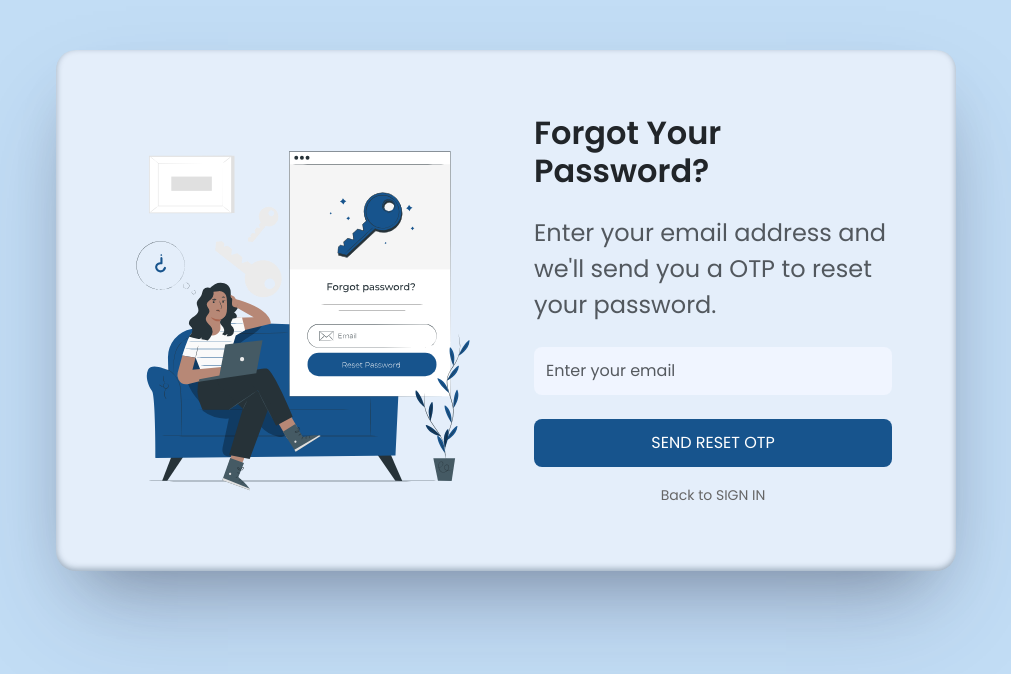
After one commit to debjyoti71/InvenHub, a Flask app: page /forget-password in a window 1280 px wide. The commit adds this page. Shown: the top 674 px of the page, without its empty margins (134-1145 px from the left). Run offline with Flask 3, Linux system fonts and the light colour scheme; some libraries are stand-ins or nearby versions.

Commit message:
new things

```diff
--- a/app.py
+++ b/app.py
@@ -7,6 +7,7 @@ from flask_mail import Mail, Message
 import random
 from dotenv import load_dotenv
 import os
+import time
 from config import Config  # Import your Config class
 from models import db, User, Store, Product, UserStore, Category, Transaction ,TransactionItem
 import csv
@@ -134,6 +135,7 @@ def signup():
 
     return render_template('signup.html')
 
+# Send OTP to User Email
 @app.route('/send_otp', methods=['GET', 'POST'])
 def send_otp():
     user_data = session.get('temp_user')
@@ -152,16 +154,13 @@ def send_otp():
         sender=app.config['MAIL_USERNAME'],
         recipients=[email]
     )
-    # Render HTML Template
-    msg.html = render_template(
-        'otpMail_template.html',
-        otp=otp  # Pass the dynamic OTP value to the template
-    )
+    msg.html = render_template('otpMail_template.html', otp=otp)
 
     mail.send(msg)
 
     return redirect(url_for('verify_otp'))
 
+# Verify OTP
 @app.route('/verify_otp', methods=['GET', 'POST'])
 def verify_otp():
     if request.method == 'POST':
@@ -200,7 +199,7 @@ def verify_otp():
 
     return render_template('otp_verification.html')
 
-# Handle login form submission
+# Login Route
 @app.route('/login', methods=['GET', 'POST'])
 def login():
     if request.method == 'POST':
@@ -231,6 +230,108 @@ def login():
             return 'Email does not exist.'
 
     return render_template('login.html')
+
+# Forgot Password Route - Request OTP
+@app.route('/forget-password', methods=['GET', 'POST'])
+def forget_password():
+    if request.method == 'GET':
+        return render_template('forget_password.html')  # Form to input email
+
+    if request.method == 'POST':
+        email = request.form['email']
+        user = User.query.filter_by(email=email).first()
+
+        if not user:
+            flash('Email not found in our records.', 'danger')
+            return redirect(url_for('forget_password'))
+
+        otp = random.randint(100000, 999999)
+        session['otp'] = otp  # Store OTP in session
+        session['email'] = email  # Store email for verification
+        session['otp_timestamp'] = time.time()  # Store OTP timestamp to handle expiration
+
+        # Send OTP to user's email
+        msg = Message(
+            'Your One-Time Password (OTP)',
+            sender=app.config['MAIL_USERNAME'],
+            recipients=[email]
+        )
+        msg.html = render_template('otpMail_template.html', otp=otp)
+
+        try:
+            mail.send(msg)
+            flash('OTP sent to your email.', 'success')
+        except Exception:
+            flash('Failed to send OTP. Please try again.', 'danger')
+            return redirect(url_for('forget_password'))
+
+        return redirect(url_for('fpverify_otp'))
+
+
+# Step 2: Verify OTP for Password Reset
+@app.route('/forget-password-verify-otp', methods=['GET', 'POST'])
+def fpverify_otp():
+    if request.method == 'GET':
+        return render_template('otp_verification.html')  # Form to input OTP
+
+    if request.method == 'POST':
+        entered_otp = request.form['otp']
+        stored_otp = session.get('otp')
+        email = session.get('email')
+        otp_timestamp = session.get('otp_timestamp')
+
+        if not stored_otp or not email or not otp_timestamp:
+            flash('Session expired or invalid.', 'danger')
+            return redirect(url_for('forget_password'))
+
+        # Check if OTP expired (e.g., after 10 minutes)
+        if time.time() - otp_timestamp > 600:  # 10 minutes
+            flash('OTP expired. Please request a new one.', 'danger')
+            session.pop('otp', None)
+            session.pop('otp_timestamp', None)
+            return redirect(url_for('forget_password'))
+
+        if str(entered_otp) == str(stored_otp):
+            session.pop('otp', None)  # Remove OTP after verification
+            flash('OTP verified successfully.', 'success')
+            return redirect(url_for('reset_password'))
+
+        flash('Invalid OTP. Please try again.', 'danger')
+        return redirect(url_for('fpverify_otp'))
+
+
+# Step 3: Reset Password
+@app.route('/forget-password-reset-password', methods=['GET', 'POST'])
+def reset_password():
+    if request.method == 'GET':
+        return render_template('forget-password-reset_password.html')  # Form to input new password
+
+    if request.method == 'POST':
+        new_password = request.form['password']
+        email = session.get('email')
+
+        if not email:
+            flash('Session expired. Please restart the process.', 'danger')
+            return redirect(url_for('forget_password'))
+
+        if len(new_password) < 6:  # Ensure a minimum length for password
+            flash('Password must be at least 6 characters long.', 'danger')
+            return redirect(url_for('reset_password'))
+
+        # Hash the password before saving it
+        hashed_password = generate_password_hash(new_password)
+
+        user = User.query.filter_by(email=email).first()
+        if user:
+            user.password = hashed_password  # Use hashed passwords for security
+            db.session.commit()
+
+            session.pop('email', None)  # Clear email from session
+            flash('Password reset successfully. You can now log in.', 'success')
+            return redirect(url_for('login'))
+
+        flash('User not found. Please restart the process.', 'danger')
+        return redirect(url_for('forget_password'))
 
 # Dashboard (only accessible to logged-in users)
 @app.route('/dashboard', methods=['GET', 'POST'])
--- a/static/css/dashboard.css
+++ b/static/css/dashboard.css
@@ -53,7 +53,7 @@ h1 {
 
 body {
     font-family: 'Poppins', sans-serif;
-    overflow-y: hidden;
+    /* overflow-y: hidden; */
 }
 
 .wrapper {
--- a/templates/dashboard.html
+++ b/templates/dashboard.html
@@ -16,6 +16,11 @@
 </head>
 
 <body>
+    <style>
+        body {
+            overflow-y: hidden;
+        }
+    </style>
     <div class="wrapper">
         <aside id="sidebar">
             <div class="d-flex">
--- /dev/null
+++ b/templates/forget_password.html
@@ -0,0 +1,103 @@
+<!DOCTYPE html>
+<html lang="en">
+<head>
+    <meta charset="UTF-8">
+    <meta name="viewport" content="width=device-width, initial-scale=1.0">
+    <title>Forgot Password</title>
+    <link href="https://cdn.jsdelivr.net/npm/bootstrap@5.3.0/dist/css/bootstrap.min.css" rel="stylesheet">
+    <link rel="stylesheet" href="/static/css/dashboard.css ">
+    <style>
+        body {
+            background-color: #c2ddf5;
+        }
+
+        .forgot-container {
+            max-width: 900px;
+            margin: 50px auto;
+            background: #e4eefa;
+            border-radius: 20px;
+            overflow: hidden;
+            box-shadow: rgba(50, 50, 93, 0.25) 0px 50px 100px -20px, rgba(0, 0, 0, 0.3) 0px 30px 60px -30px, rgba(10, 37, 64, 0.35) 0px -2px 6px 0px inset;
+        }
+        .reset-btn {
+            background-color: var(--700);
+            border: none;
+            padding: 12px;
+            border-radius: 8px;
+            width: 100%;
+            color: white;
+            font-weight: 500;
+            transition: all 0.3s ease;
+        }
+
+        .reset-btn:hover {
+            background-color: var(--900);
+            transform: translateY(-2px);
+        }
+
+        .form-control {
+            background-color: #f0f5ff;
+            border: none;
+            padding: 12px;
+            border-radius: 8px;
+        }
+
+        .back-link {
+            color: #666;
+            text-decoration: none;
+            font-size: 14px;
+        }
+
+        .back-link:hover {
+            color: #6c63ff;
+        }
+
+        .illustration {
+            max-width: 400px;
+            margin: 0 auto;
+        }
+    </style>
+</head>
+<body>
+    <div class="container">
+        <div class="forgot-container position-relative p-4 p-md-5">
+            <div class="curve-shape"></div>
+            <div class="row align-items-center">
+                <div class="col-md-6">
+                    <img src="/static/images/Forgot password-pana.svg"
+                         alt="Forgot Password Illustration"
+                         class="illustration img-fluid mb-4 mb-md-0">
+                </div>
+                <div class="col-md-6">
+                    <div class="p-3">
+                        <h1 class="h2 mb-4 fw-bold">Forgot Your Password?</h1>
+                        <p class="text-muted mb-4">Enter your email address and we'll send you a OTP to reset your password.</p>
+
+                        <form action="/forget-password" method="POST"> <!-- Connect to Flask route -->
+                            <div class="mb-4">
+                                <input type="email"
+                                       class="form-control"
+                                       placeholder="Enter your email"
+                                       name="email"
+                                       required>
+                            </div>
+
+                            <button type="submit" class="reset-btn mb-3">
+                                SEND RESET OTP
+                            </button>
+
+                            <div class="text-center">
+                                <a href="/login" class="back-link">
+                                    Back to SIGN IN
+                                </a>
+                            </div>
+                        </form>
+                    </div>
+                </div>
+            </div>
+        </div>
+    </div>
+
+    <script src="https://cdn.jsdelivr.net/npm/bootstrap@5.3.0/dist/js/bootstrap.bundle.min.js"></script>
+</body>
+</html>
--- a/templates/login.html
+++ b/templates/login.html
@@ -52,7 +52,7 @@
                       <input class="form-check-input" type="checkbox" id="rememberMe">
                       <label class="form-check-label" for="rememberMe">Remember me</label>
                     </div>
-                    <a href="#" class="text-muted">Forgot password?</a>
+                    <a href="/forget-password" class="text-muted">Forgot password?</a>
                   </div>
                   <button type="submit" class="btn btn-primary w-100">Login</button>
                 </form>
```
Also changed, not shown: static/images/Forgot password-pana.svg (added).
